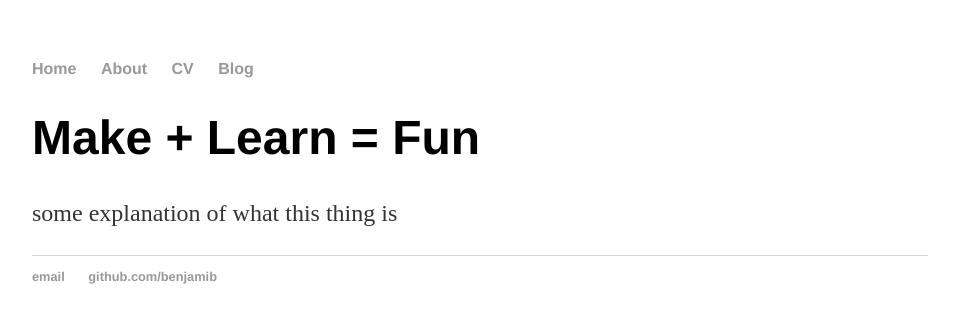
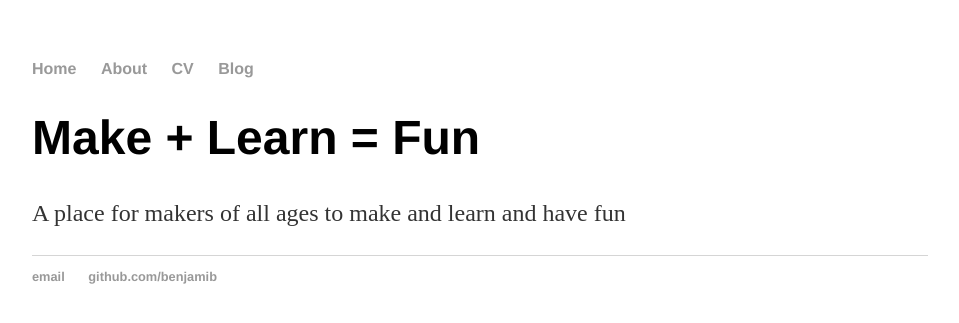
Before and after one commit to benjamib/benjamib.github.io, a Jekyll site: the page built from about/index.html, in a window 1280 px wide. Shown: the top 323 px of the page, without its empty margins (160-1119 px from the left). Built offline with Jekyll 4.4.1, drawn with Linux system fonts in a browser that asks for light colours.

Commit message:
Update index.html

```diff
--- a/about/index.html
+++ b/about/index.html
@@ -4,5 +4,5 @@ title: TEST
 ---
 <div class="blurb">
 	<h1>Make + Learn = Fun</h1>
-	<p>some explanation of what this thing is</p>
+	<p>A place for makers of all ages to make and learn and have fun</p>
 </div><!-- /.blurb -->
```
